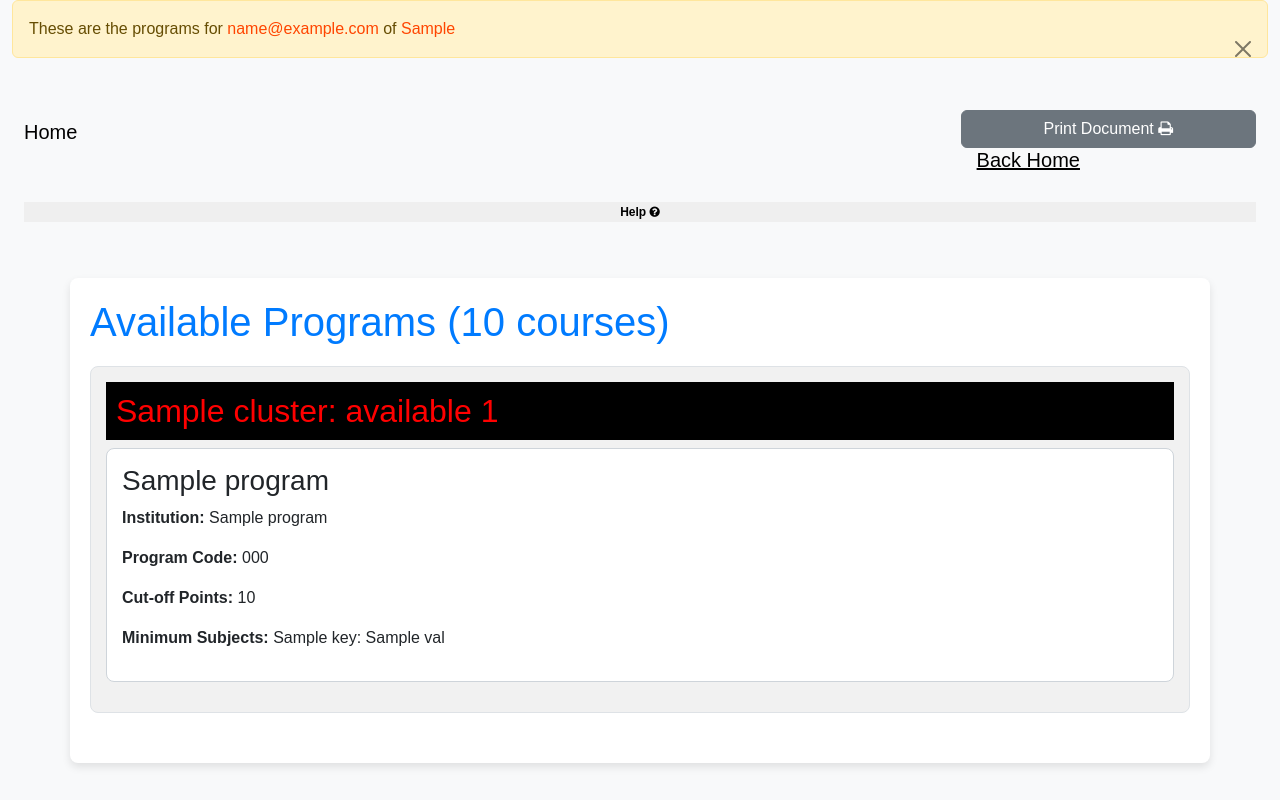
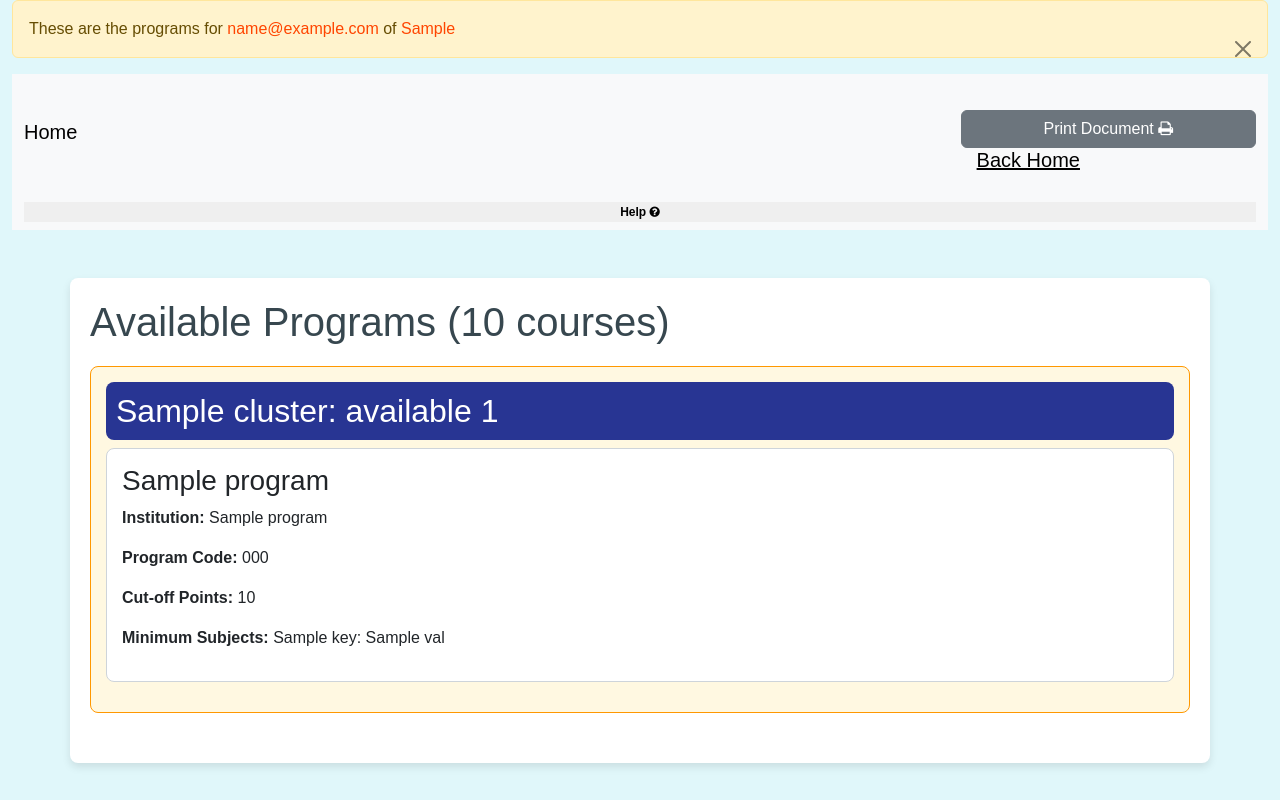
Before and after one commit to hean353/hean, a Flask app: template website/templates/acc-temps/data.html in a window 1280 px wide. Run offline with Flask 3, Linux system fonts and the light colour scheme; the template is opened without the code that fills it: most values are stand-ins (such as "Sample title", 1, 10 or a date in 2020).

```diff
--- a/website/static/styles-01.css
+++ b/website/static/styles-01.css
@@ -1,5 +1,5 @@
 body {
-  background-color: #f8f9fa; /* Light background for a clean look */
+  background-color: #eaf3f6; /* Light background for a clean look */
   font-family: Arial, sans-serif;
 }
 
@@ -7,14 +7,14 @@ body {
   margin-top: 20px;
   margin-bottom: 20px;
   padding: 20px;
-  background-color: #ffffff; /* White background for the form */
+  background-color: #fff9e6; /* White background for the form */
   border-radius: 8px;
   box-shadow: 0 4px 8px rgba(0, 0, 0, 0.1);
   word-wrap: break-word;
 }
 
 h1 {
-  color: #007bff; /* Bootstrap primary color */
+  color: #5b92d4; /* Bootstrap primary color */
   margin-bottom: 20px;
 }
 
@@ -35,7 +35,7 @@ select {
   padding: 10px; /* Padding for better touch targets */
   border: 1px solid #ced4da; /* Bootstrap border color */
   border-radius: 4px; /* Rounded corners */
-  background-color: #f8f9fa; /* Light background for select */
+  background-color: #f0f4f8; /* Light background for select */
 }
 
 input[type="number"] {
@@ -43,12 +43,16 @@ input[type="number"] {
   padding: 10px; /* Padding for better touch targets */
   border: 1px solid #ced4da; /* Bootstrap border color */
   border-radius: 4px; /* Rounded corners */
-  background-color: #f8f9fa; /* Light background for input */
+  background-color: #f0f4f8; /* Light background for input */
 }
 
 button {
   margin-top: 20px; /* Space above the button */
   width: 100%; /* Full width for the button */
+}
+button:hover {
+  background-color: #ffccaa;
+
 }
 
 .cluster-points {
--- a/website/static/styles.css
+++ b/website/static/styles.css
@@ -1,5 +1,5 @@
 body {
-  background-color: #f8f9fa; /* Light background for a clean look */
+  background-color: #e0f7fa; /* Light background for a clean look */
   font-family: Arial, sans-serif;
 }
 
@@ -21,16 +21,16 @@ body {
 }
 
 h1 {
-  color: #007bff; /* Bootstrap primary color */
+  color: #37474f; /* Bootstrap primary color */
   margin-bottom: 20px;
 }
 
 .cluster {
   margin-bottom: 30px; /* Space between clusters */
-  border: 1px solid #dee2e6; /* Light border for clusters */
+  border: 1px solid #ff9800; /* Light border for clusters */
   border-radius: 8px;
   padding: 15px;
-  background-color: #f1f1f1; /* Light background for clusters */
+  background-color: #fff8e1; /* Light background for clusters */
 }
 
 .program-card {
@@ -44,7 +44,7 @@ h1 {
 
 .program-card:hover {
   transform: scale(1.02); /* Slightly enlarge on hover */
-  box-shadow: 0 4px 8px rgba(0, 0, 0, 0.2); /* Shadow on hover */
+  box-shadow: 0 6px 12px rgba(0, 128, 255, 0.4); /* Shadow on hover */
 }
 
 @media (max-width: 768px) {
@@ -54,9 +54,9 @@ h1 {
 }
 
 .cluster-header {
-  color: red;
+  color: #ffffff;
   padding: 10px;
-  background-color: black;
+  background-color: #283593;
   width: 100%;
-  border-radius: 1px solid green;
+  border-radius: 8px;
 }
--- a/website/templates/main-temps/paystack.html
+++ b/website/templates/main-temps/paystack.html
@@ -46,7 +46,7 @@ block links %}
       const handler = PaystackPop.setup({
         key: "pk_live_344f9379bed01b1d2e23bd65110f304dea16dd62",
         email: email,
-        amount: 19900, // Amount in kobo (300 kobo = 3 KES)
+        amount: 10000, // Amount in kobo (300 kobo = 3 KES)
         //amount: 110,
         currency: "KES", // Set currency to Kenyan Shilling
         channels: ["mobile_money", "card"], // Specify available payment channels
```
